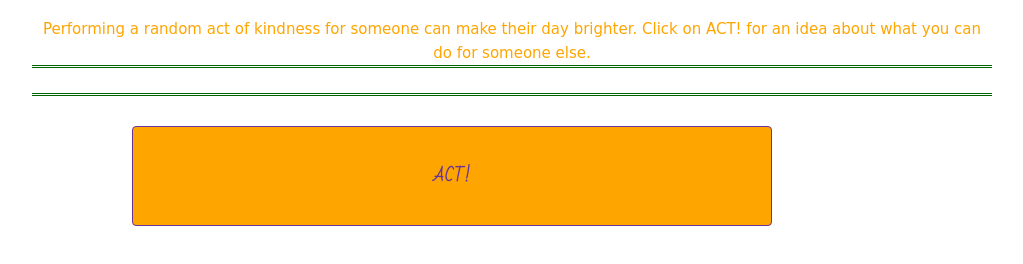
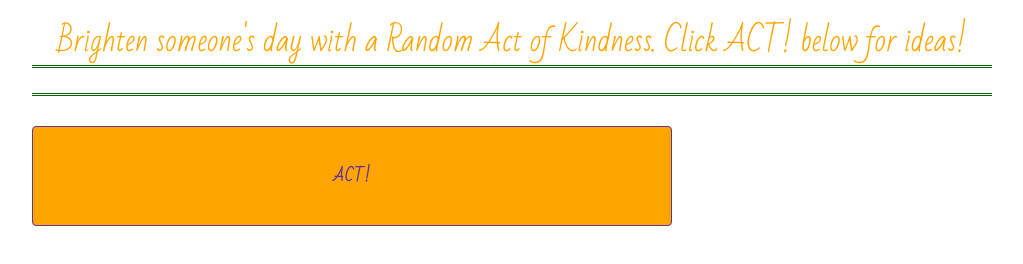
Before and after one commit to ZoeIML/kindess-generator, a plain HTML site: page index.html in a window 1280 px wide. Shown: the part 66-330 px from the top of the page, without its empty margins (128-1151 px from the left). Drawn offline with nearby package versions, Linux system fonts and the light colour scheme; a web font is replaced by a local one.

Commit message:
added random acts

```diff
--- a/index.html
+++ b/index.html
@@ -1,3 +1,7 @@
+<!-- TO DO: fix button alignment CSS, mouseover color change button CSS / JS
+    make title bigger
+    add border -->
+
 <!DOCtype HTML>
 <head>
 <meta charset="UTF-8">
@@ -11,7 +15,7 @@
 <div class="container">
     <div class="title">
         <h1>Random Acts of Kindness</h1>
-        <p>Performing a random act of kindness for someone can make their day brighter. Click on ACT! for an idea about what you can do for someone else.</p>
+        <p>Brighten someone's day with a Random Act of Kindness. Click ACT! below for ideas!</p>
     </div>
     <div class="ideaBox para" id="seeMe">
     </div>
--- a/js/main.js
+++ b/js/main.js
@@ -1,10 +1,47 @@
 var ranActs = [
-    "Test",
-    "Test 2",
-    "Test 3"
+    "Make cupcakes for someone",
+    "Offer to do a chore for someone",
+    "Make a card for someone",
+    "Bring someone breakfast in bed",
+    "Tell a funny joke to cheer someone up",
+    "Return a trolley at the supermarket",
+    "Hold the door open for someone else",
+    "Draw or color in a picture for someone",
+    "Pick up a piece of litter and put it in the bin when you see it",
+    "Call a family member or friend you do not get to see very often",
+    "Write a note to someone telling them why they are special to you",
+    "Greet people with a smile",
+    "Let someone go ahead of you in line",
+    "Plant something",
+    "Talk to someone new at school",
+    "Bring flowers to your teacher",
+    "Read a book to someone",
+    "Say hello to everyone you see today",
+    "Turn off the water while brushing your teeth",
+    "Help make dinner",
+    "Share a special toy with a friend",
+    "Teach someone something new",
+    "Reuse paper",
+    "Donate old toys or clothes you don't need anymore",
+    "Help with unpacking the groceries",
+    "Help with washing the dishes",
+    "Help with cleaning clothes",
+    "Help someone else with their homework",
+    "Give a friend a high five",
+    "Send a postcard to a friend or family member",
+    "Leave a happy or kind note for someone to find",
+    "Plant a tree",
+    "Make a gift for someone",
+    "Say please and thank you",
+    "Donate a book you enjoyed to the library"
 ];
 
+//document.getElementById('clickMe').addEventListener("mouseover", colourChange)
 document.getElementById('clickMe').addEventListener("click", getAct);
+
+//function colourChange() {
+//
+//}
 
 var starter = 0;
 
--- a/styles/main.css
+++ b/styles/main.css
@@ -11,16 +11,16 @@ h1 {
     font-family: 'Butterfly Kids', cursive;
     color: rebeccapurple;
     font-weight: bold;
-    font-size: 1000%;
+    font-size: 100%;
     border-bottom: double;
     border-color: darkgreen;
     text-align: center;
 }
 
 p {
-    font-family: 'Butterfly Script', cursive;
+    font-family: 'Bad Script', cursive;
     color: orange;
-    font-size: 100%;
+    font-size: 30px;
     border-bottom: double;
     border-color: darkgreen;
     text-align: center;
@@ -28,6 +28,7 @@ p {
 
 .ideaBox {
     font-family: 'Bad Script', cursive;
+    font-size: 30px;
     margin-bottom: 30px;
     text-align: center;
 
@@ -46,10 +47,9 @@ p {
     color: rebeccapurple;
     border-style: solid;
     align-content: center;
-    position: absolute;
-    margin-left: 100px;
     height: 100px;
     width: 50vw;
+    margin: auto;
 }
 
 .myButton {
```
